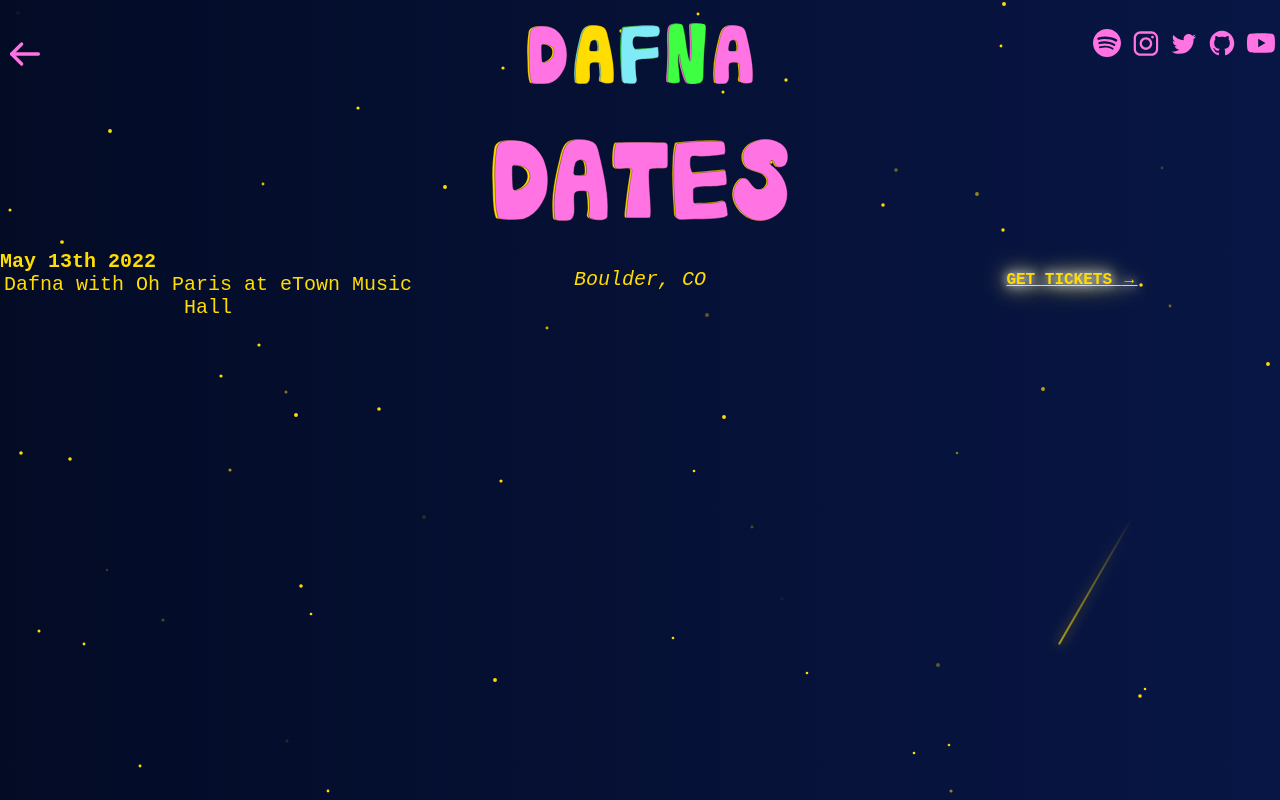
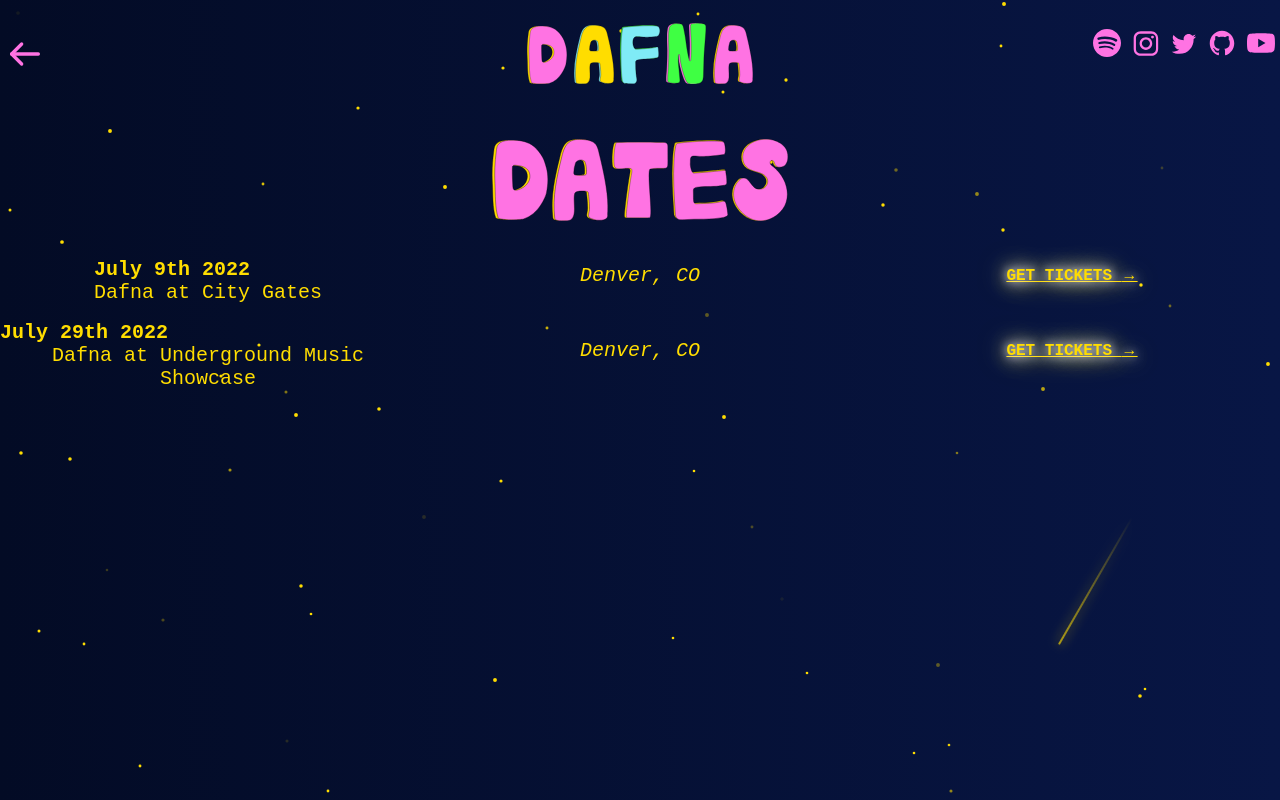
Before and after one commit to dafnamargalit/dafna-site, a React (Create React App) app: page /dates in a window 1280 px wide. Built offline with nearby package versions, Linux system fonts and the light colour scheme.

Commit message:
Update Dates.js

```diff
--- a/src/dates/Dates.js
+++ b/src/dates/Dates.js
@@ -11,12 +11,17 @@ import Footer from '../footer';
 
 const shows = [
     {
-        title: 'Dafna with Oh Paris at eTown Music Hall',
-        date: 'May 13th 2022',
-        location: 'Boulder, CO',
-        link: 'https://www.etown.org/events/dafna/'
+        title: 'Dafna at City Gates',
+        date: 'July 9th 2022',
+        location: 'Denver, CO',
+        link: 'https://www.axs.com/events/427759/city-gates-still-woozy-goth-babe-hippo-campus-tickets'
     },
-
+    {
+        title: 'Dafna at Underground Music Showcase',
+        date: 'July 29th 2022',
+        location: 'Denver, CO',
+        link: 'https://www.undergroundmusicshowcase.com/'
+    },
 ]
 const Dates = () => {
     return (
```
